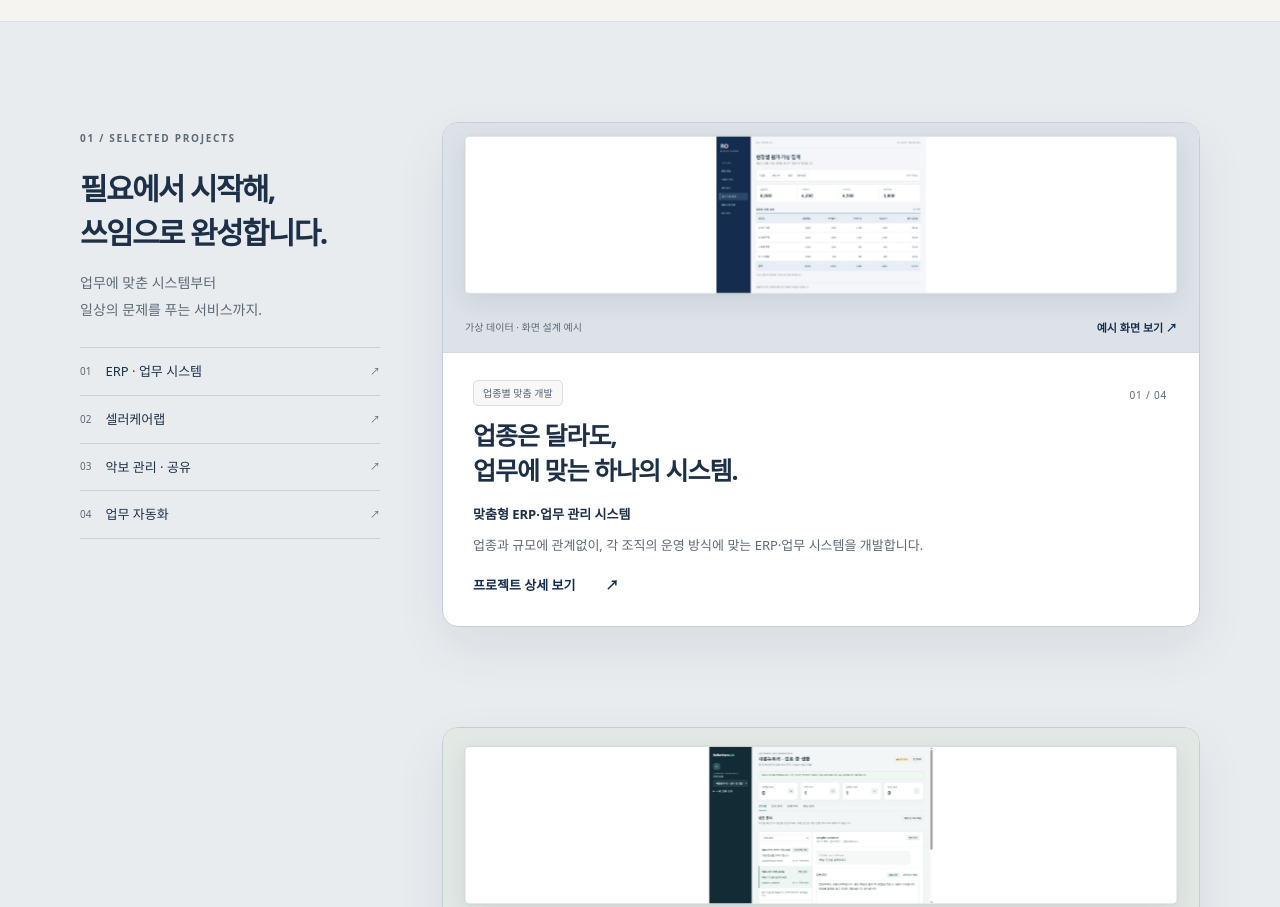
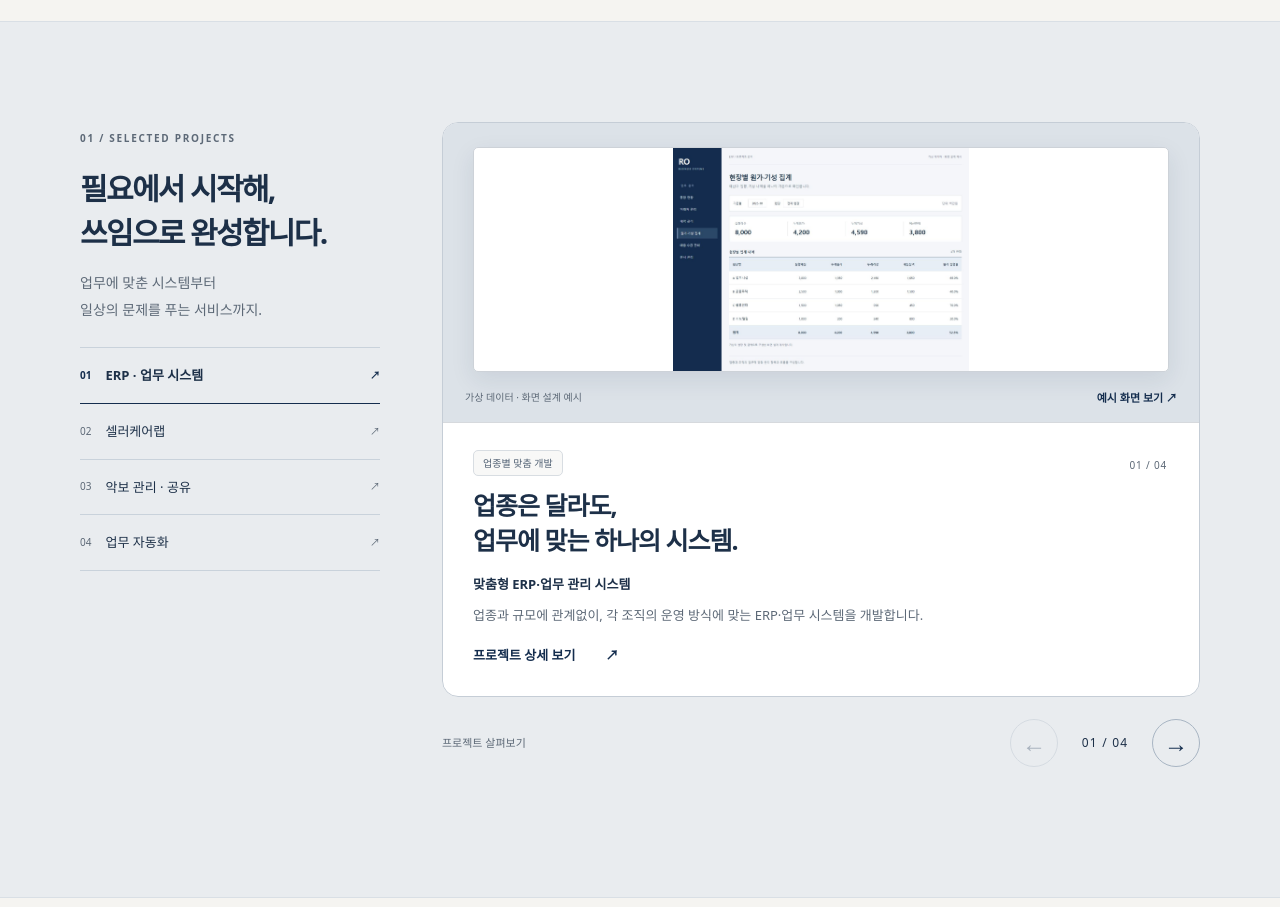
Before and after one commit to redrumsid-bit/RO, a plain HTML site: page index.html in a window 1280 px wide. Shown: the part 780-1687 px from the top of the page. Drawn offline with Linux system fonts and the light colour scheme.

Commit message:
Show projects in a horizontal carousel with arrows and native swipe

```diff
--- /dev/null
+++ b/carousel.js
@@ -0,0 +1,67 @@
+/* Native horizontal scrolling provides touch gestures without taking over page scroll. */
+(() => {
+  'use strict';
+  const track = document.getElementById('project-track');
+  if (!track) return;
+  const slides = [...track.querySelectorAll('.project-scene')];
+  const selectors = [...document.querySelectorAll('[data-project-slide]')];
+  const previous = document.getElementById('project-previous');
+  const next = document.getElementById('project-next');
+  const status = document.getElementById('project-status');
+  const controls = document.querySelector('.carousel-controls');
+  const reduced = matchMedia('(prefers-reduced-motion: reduce)');
+  let active = 0;
+  let destination = null;
+  let frame = false;
+  let settleTimer;
+  const offset = index => slides[index].offsetLeft - slides[0].offsetLeft;
+  function paint(index) {
+    active = index;
+    slides.forEach((slide, n) => { slide.inert = n !== index; });
+    selectors.forEach((button, n) => button.setAttribute('aria-pressed', String(n === index)));
+    previous.disabled = index === 0;
+    next.disabled = index === slides.length - 1;
+    const label = `${String(index + 1).padStart(2, '0')} / ${String(slides.length).padStart(2, '0')}`;
+    if (status.textContent !== label) status.textContent = label;
+  }
+  function sync() {
+    frame = false;
+    let nearest = 0;
+    slides.forEach((_, index) => {
+      if (Math.abs(track.scrollLeft - offset(index)) < Math.abs(track.scrollLeft - offset(nearest))) nearest = index;
+    });
+    paint(nearest);
+  }
+  function go(index, instant = false) {
+    destination = Math.max(0, Math.min(slides.length - 1, index));
+    track.scrollTo({left: offset(destination), behavior: instant || reduced.matches ? 'instant' : 'smooth'});
+  }
+  previous.addEventListener('click', () => go((destination ?? active) - 1));
+  next.addEventListener('click', () => go((destination ?? active) + 1));
+  selectors.forEach((button, index) => button.addEventListener('click', () => go(index)));
+  track.addEventListener('keydown', event => {
+    if (event.target !== track || event.altKey || event.ctrlKey || event.metaKey) return;
+    const keys = {ArrowLeft:(destination ?? active) - 1, ArrowRight:(destination ?? active) + 1, Home:0, End:slides.length - 1};
+    if (!(event.key in keys)) return;
+    event.preventDefault();
+    go(keys[event.key]);
+  });
+  track.addEventListener('pointerdown', () => { destination = null; }, {passive:true});
+  track.addEventListener('scroll', () => {
+    if (!frame) { frame = true; requestAnimationFrame(sync); }
+    clearTimeout(settleTimer);
+    settleTimer = setTimeout(() => { destination = null; sync(); }, 160);
+  }, {passive:true});
+  function followHash() {
+    const match = /^#project-([1-4])$/.exec(location.hash);
+    if (match) go(Number(match[1]) - 1, true);
+  }
+  addEventListener('hashchange', followHash);
+  addEventListener('resize', () => { go(destination ?? active, true); sync(); });
+  reduced.addEventListener('change', () => { if (reduced.matches) go(destination ?? active, true); });
+  controls.hidden = false;
+  document.querySelector('.project-index').hidden = false;
+  paint(0);
+  followHash();
+  sync();
+})();
--- a/index.html
+++ b/index.html
@@ -2,7 +2,7 @@
 <head><meta charset="utf-8">
 <meta name="color-scheme" content="only light"><meta name="theme-color" content="#f2f1ef">
 <meta http-equiv="Content-Security-Policy" content="default-src 'none'; script-src 'self'; style-src 'self'; img-src 'self'; font-src 'self'; connect-src 'none'; object-src 'none'; base-uri 'none'; form-action 'none'; frame-src 'none'">
-<meta name="referrer" content="strict-origin-when-cross-origin"><meta name="viewport" content="width=device-width,initial-scale=1"><title>RO(알오) | 맞춤형 소프트웨어 개발 · 업무 자동화 · ERP</title><meta name="description" content="RO(알오)는 업무 자동화, 업종별 맞춤형 ERP와 소프트웨어를 설계하고 개발하는 소프트웨어 엔지니어링 회사입니다."><link rel="icon" href="assets/logo.svg" type="image/svg+xml"><link rel="stylesheet" href="style.css?v=20261112-sections">
+<meta name="referrer" content="strict-origin-when-cross-origin"><meta name="viewport" content="width=device-width,initial-scale=1"><title>RO(알오) | 맞춤형 소프트웨어 개발 · 업무 자동화 · ERP</title><meta name="description" content="RO(알오)는 업무 자동화, 업종별 맞춤형 ERP와 소프트웨어를 설계하고 개발하는 소프트웨어 엔지니어링 회사입니다."><link rel="icon" href="assets/logo.svg" type="image/svg+xml"><link rel="stylesheet" href="style.css?v=20261112-carousel">
 <link rel="canonical" href="https://roon.kr/">
 <meta property="og:type" content="website">
 <meta property="og:site_name" content="RO(알오)">
@@ -11,7 +11,8 @@
 <meta property="og:url" content="https://roon.kr/">
 <meta name="google-site-verification" content="VP4qaFZtIBldc9KOzgBqeWt6XRs7frUHlSjA3EKGqzg">
 <script src="app.js?v=20261111-email" defer></script>
-<script src="onepage.js?v=20261112" defer></script>
+<script src="onepage.js?v=20261112-carousel" defer></script>
+<script src="carousel.js?v=20261112" defer></script>
 </head>
 
 <body class="site-index one-page"><a class="skip" href="#main">본문으로 이동</a>
@@ -26,11 +27,11 @@
 </section>
 <section id="projects" class="projects-section" aria-labelledby="projects-title" tabindex="-1">
   <div class="wrap projects-layout">
-    <div class="projects-intro"><p class="eyebrow">01 / SELECTED PROJECTS</p><h2 id="projects-title">필요에서 시작해,<br>쓰임으로 완성합니다.</h2><p>업무에 맞춘 시스템부터<br>일상의 문제를 푸는 서비스까지.</p><div class="project-index" aria-label="프로젝트 바로가기"><a href="#project-1">01 <span>ERP · 업무 시스템</span> ↗</a><a href="#project-2">02 <span>셀러케어랩</span> ↗</a><a href="#project-3">03 <span>악보 관리 · 공유</span> ↗</a><a href="#project-4">04 <span>업무 자동화</span> ↗</a></div><p class="projects-note">스크롤하며 프로젝트를 살펴보세요.</p></div>
-    <div class="project-stack"><span class="project-anchor" id="project-1" tabindex="-1"></span><article class="projectcard project-scene" id="scene-1"><a class="project-visual preview filepreview" href="assets/erp-example.png" target="_blank" rel="noopener" aria-label="ERP 집계 화면 예시 크게 보기 (새 탭)"><img loading="lazy" src="assets/erp-example.png" alt="ERP 집계 화면 예시" width="1265" height="951"><span class="project-visual previewcaption"><span>가상 데이터 · 화면 설계 예시</span><strong>예시 화면 보기 ↗</strong></span></a><div class="cardbody"><span class="project-number">01 / 04</span><span class="tag">업종별 맞춤 개발</span><h3><a href="construction.html">업종은 달라도,<br> 업무에 맞는 하나의 시스템.</a></h3><h4>맞춤형 ERP·업무 관리 시스템</h4><p>업종과 규모에 관계없이, 각 조직의 운영 방식에 맞는 ERP·업무 시스템을 개발합니다.</p><a class="textlink" href="construction.html">프로젝트 상세 보기 <span>↗</span></a></div></article>
-<span class="project-anchor" id="project-2" tabindex="-1"></span><article class="projectcard project-scene" id="scene-2"><a class="project-visual preview filepreview" href="assets/sellercarelab-example.png" target="_blank" rel="noopener" aria-label="셀러케어랩 상담 관리 화면 크게 보기 (새 탭)"><img loading="lazy" src="assets/sellercarelab-example.png" alt="셀러케어랩 상담 관리 화면" width="1239" height="873"><span class="project-visual previewcaption"><span>샘플 데이터 · 개발 화면</span><strong>예시 화면 보기 ↗</strong></span></a><div class="cardbody"><span class="project-number">02 / 04</span><span class="tag">RO 운영 서비스</span><h3><a href="seller.html">답변이 어려운 문의에도,<br> 일관된 응대.</a></h3><h4>셀러케어랩</h4><p>판매자 정책에 맞춰 고객문의와 리뷰 응대를 지원합니다.</p><a class="textlink" href="seller.html">프로젝트 상세 보기 <span>↗</span></a></div></article>
-<span class="project-anchor" id="project-3" tabindex="-1"></span><article class="projectcard project-scene" id="scene-3"><a class="project-visual preview" href="score.html" aria-label="악보 관리·공유 서비스 상세 보기"><div class="scoreart"><img src="assets/score.png" alt="개발 중인 악보 뷰어 실제 화면" loading="lazy"><span>개발 화면</span></div></a><div class="cardbody"><span class="project-number">03 / 04</span><span class="tag">자체 개발 · 베타 준비 중</span><h3><a href="score.html">악보를 찾는 순간부터,<br> 함께 연주할 때까지.</a></h3><h4>악보 관리·공유 서비스</h4><p>태블릿 열람, 셋리스트, 필기와 팀 함께 보기를 연결합니다.</p><a class="textlink" href="score.html">프로젝트 상세 보기 <span>↗</span></a></div></article>
-<span class="project-anchor" id="project-4" tabindex="-1"></span><article class="projectcard project-scene" id="scene-4"><a class="project-visual preview" href="automation.html" aria-label="콘텐츠 제작·시스템 연동 자동화 상세 보기"><div class="flowart"><p class="eyebrow">CONTENT & SYSTEMS</p><div><span>스크립트</span><i>→</i><span>AI 음성</span><i>→</i><span>자막</span></div><div><span>업무 접수</span><i>→</i><span>분류·검증</span><i>→</i><span>시스템 반영</span></div><p>반복 작업 사이의 흐름을 연결합니다.</p></div></a><div class="cardbody"><span class="project-number">04 / 04</span><span class="tag">업무 자동화 프로세스</span><h3><a href="automation.html">반복되는 처리 과정에,<br> 끊김 없는 흐름을.</a></h3><h4>콘텐츠 제작·시스템 연동 자동화</h4><p>문서 처리부터 AI 음성·자막 제작, 업무 도구 간 데이터 연동과 알림까지 연결합니다.</p><a class="textlink" href="automation.html">프로젝트 상세 보기 <span>↗</span></a></div></article></div>
+    <div class="projects-intro"><p class="eyebrow">01 / SELECTED PROJECTS</p><h2 id="projects-title">필요에서 시작해,<br>쓰임으로 완성합니다.</h2><p>업무에 맞춘 시스템부터<br>일상의 문제를 푸는 서비스까지.</p><div class="project-index" aria-label="프로젝트 선택" hidden><button type="button" data-project-slide="0" aria-controls="project-track" aria-pressed="false">01 <span>ERP · 업무 시스템</span> ↗</button><button type="button" data-project-slide="1" aria-controls="project-track" aria-pressed="false">02 <span>셀러케어랩</span> ↗</button><button type="button" data-project-slide="2" aria-controls="project-track" aria-pressed="false">03 <span>악보 관리 · 공유</span> ↗</button><button type="button" data-project-slide="3" aria-controls="project-track" aria-pressed="false">04 <span>업무 자동화</span> ↗</button></div><p class="projects-note">좌우로 넘겨 프로젝트를 살펴보세요.</p></div>
+    <div class="project-gallery" role="region" aria-roledescription="캐러셀" aria-label="RO 프로젝트"><div class="project-stack" id="project-track" tabindex="0" aria-label="프로젝트 슬라이드. 좌우 방향키로 넘길 수 있습니다."><article class="projectcard project-scene" id="project-1" role="group" aria-roledescription="슬라이드" aria-label="1 / 4"><a class="project-visual preview filepreview" href="assets/erp-example.png" target="_blank" rel="noopener" aria-label="ERP 집계 화면 예시 크게 보기 (새 탭)"><img loading="lazy" src="assets/erp-example.png" alt="ERP 집계 화면 예시" width="1265" height="951"><span class="previewcaption"><span>가상 데이터 · 화면 설계 예시</span><strong>예시 화면 보기 ↗</strong></span></a><div class="cardbody"><span class="project-number">01 / 04</span><span class="tag">업종별 맞춤 개발</span><h3><a href="construction.html">업종은 달라도,<br> 업무에 맞는 하나의 시스템.</a></h3><h4>맞춤형 ERP·업무 관리 시스템</h4><p>업종과 규모에 관계없이, 각 조직의 운영 방식에 맞는 ERP·업무 시스템을 개발합니다.</p><a class="textlink" href="construction.html">프로젝트 상세 보기 <span>↗</span></a></div></article>
+<article class="projectcard project-scene" id="project-2" role="group" aria-roledescription="슬라이드" aria-label="2 / 4"><a class="project-visual preview filepreview" href="assets/sellercarelab-example.png" target="_blank" rel="noopener" aria-label="셀러케어랩 상담 관리 화면 크게 보기 (새 탭)"><img loading="lazy" src="assets/sellercarelab-example.png" alt="셀러케어랩 상담 관리 화면" width="1239" height="873"><span class="previewcaption"><span>샘플 데이터 · 개발 화면</span><strong>예시 화면 보기 ↗</strong></span></a><div class="cardbody"><span class="project-number">02 / 04</span><span class="tag">RO 운영 서비스</span><h3><a href="seller.html">답변이 어려운 문의에도,<br> 일관된 응대.</a></h3><h4>셀러케어랩</h4><p>판매자 정책에 맞춰 고객문의와 리뷰 응대를 지원합니다.</p><a class="textlink" href="seller.html">프로젝트 상세 보기 <span>↗</span></a></div></article>
+<article class="projectcard project-scene" id="project-3" role="group" aria-roledescription="슬라이드" aria-label="3 / 4"><a class="project-visual preview" href="score.html" aria-label="악보 관리·공유 서비스 상세 보기"><div class="scoreart"><img src="assets/score.png" alt="개발 중인 악보 뷰어 실제 화면" loading="lazy"><span>개발 화면</span></div></a><div class="cardbody"><span class="project-number">03 / 04</span><span class="tag">자체 개발 · 베타 준비 중</span><h3><a href="score.html">악보를 찾는 순간부터,<br> 함께 연주할 때까지.</a></h3><h4>악보 관리·공유 서비스</h4><p>태블릿 열람, 셋리스트, 필기와 팀 함께 보기를 연결합니다.</p><a class="textlink" href="score.html">프로젝트 상세 보기 <span>↗</span></a></div></article>
+<article class="projectcard project-scene" id="project-4" role="group" aria-roledescription="슬라이드" aria-label="4 / 4"><a class="project-visual preview" href="automation.html" aria-label="콘텐츠 제작·시스템 연동 자동화 상세 보기"><div class="flowart"><p class="eyebrow">CONTENT & SYSTEMS</p><div><span>스크립트</span><i>→</i><span>AI 음성</span><i>→</i><span>자막</span></div><div><span>업무 접수</span><i>→</i><span>분류·검증</span><i>→</i><span>시스템 반영</span></div><p>반복 작업 사이의 흐름을 연결합니다.</p></div></a><div class="cardbody"><span class="project-number">04 / 04</span><span class="tag">업무 자동화 프로세스</span><h3><a href="automation.html">반복되는 처리 과정에,<br> 끊김 없는 흐름을.</a></h3><h4>콘텐츠 제작·시스템 연동 자동화</h4><p>문서 처리부터 AI 음성·자막 제작, 업무 도구 간 데이터 연동과 알림까지 연결합니다.</p><a class="textlink" href="automation.html">프로젝트 상세 보기 <span>↗</span></a></div></article></div><div class="carousel-controls" hidden><p class="carousel-hint">프로젝트 살펴보기</p><div class="carousel-navigation"><button type="button" id="project-previous" aria-label="이전 프로젝트" aria-controls="project-track">←</button><span id="project-status" role="status" aria-live="polite" aria-atomic="true">01 / 04</span><button type="button" id="project-next" aria-label="다음 프로젝트" aria-controls="project-track">→</button></div></div></div>
   </div>
 </section>
 <section id="contact" class="contact-section" aria-labelledby="contact-title" tabindex="-1">
--- a/style.css
+++ b/style.css
@@ -334,3 +334,38 @@ h3{font-size:20px;line-height:1.5;letter-spacing:-.035em}
   .one-page .hero-object,.project-visual img{transform:none!important}
   .project-stack{gap:24px}.one-page .project-scene{break-inside:avoid}
 }
+/* Projects: one horizontal slide, user-controlled; no stacked scroll scenes. */
+.one-page .projects-intro{position:relative;top:auto}
+.project-gallery{min-width:0;max-width:100%}
+.one-page .project-gallery .project-stack{display:flex;gap:20px;position:relative;overflow-x:auto;overflow-y:hidden;scroll-snap-type:x mandatory;overscroll-behavior-x:contain;scroll-behavior:smooth;padding:0;max-width:none;margin:0;width:100%;border-radius:var(--radius);scrollbar-width:none}
+.one-page .project-gallery .project-scene{position:relative;top:auto;flex:0 0 100%;width:100%;min-width:0;margin:0;scroll-snap-align:start;scroll-snap-stop:always;box-shadow:none}
+.one-page .project-gallery .project-scene:focus-within{z-index:auto}
+.one-page .project-gallery .project-scene .preview{height:300px}
+.project-index button{display:flex;align-items:center;gap:14px;padding:16px 0;border:0;border-bottom:1px solid #c9d2db;background:transparent;width:100%;text-align:left;font-size:10px;color:var(--muted)}
+.project-index button span{flex:1;font-size:13px;color:var(--ink)}
+.project-index button[aria-pressed=true]{color:var(--navy);border-bottom-color:var(--navy);font-weight:700}
+.project-index button:hover span{text-decoration:underline;text-underline-offset:5px}
+.carousel-controls{display:flex;align-items:center;justify-content:space-between;gap:20px;padding-top:22px}
+.carousel-controls[hidden],.project-index[hidden]{display:none}
+.carousel-hint{font-size:11px}
+.carousel-navigation{display:flex;align-items:center;gap:20px}
+.carousel-navigation button{width:48px;height:48px;border:1px solid #a8b5c3;border-radius:50%;background:transparent;color:var(--navy);font-size:24px;line-height:1}
+.carousel-navigation button:hover:not(:disabled){background:var(--navy);color:#fff}
+.carousel-navigation button:disabled{opacity:.3;cursor:default}
+#project-status{font-size:12px;font-variant-numeric:tabular-nums;letter-spacing:.1em;min-width:54px;text-align:center}
+@media(max-width:900px){.project-gallery{width:100%;max-width:680px;margin-inline:auto}}
+@media(max-width:540px){
+  .one-page .project-gallery .project-scene .preview{height:250px}
+  .project-index button{gap:8px;font-size:9px;padding-block:14px}
+  .project-index button span{font-size:11px}
+  .carousel-hint{font-size:10px}.carousel-navigation{gap:14px}
+  .carousel-controls{gap:12px;padding-top:18px}
+}
+@media(prefers-reduced-motion:reduce){.one-page .project-gallery .project-stack{scroll-behavior:auto}}
+@media print{
+  .one-page .project-gallery .project-stack{display:block;overflow:visible}
+  .one-page .project-gallery .project-scene{margin-bottom:24px}
+  .carousel-controls,.project-index{display:none}
+}
+
+.one-page .project-gallery .project-stack::-webkit-scrollbar{display:none}
```
Also changed, not shown: onepage.js (+0 -7 lines).
